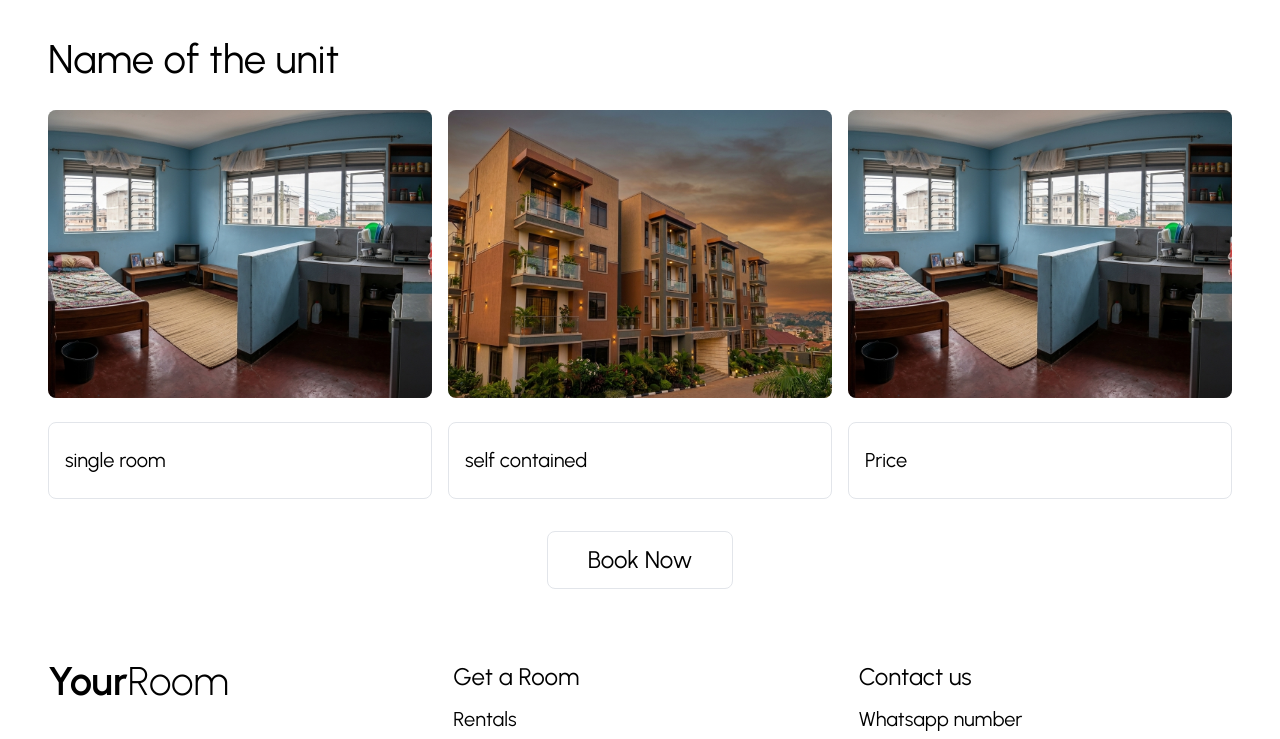
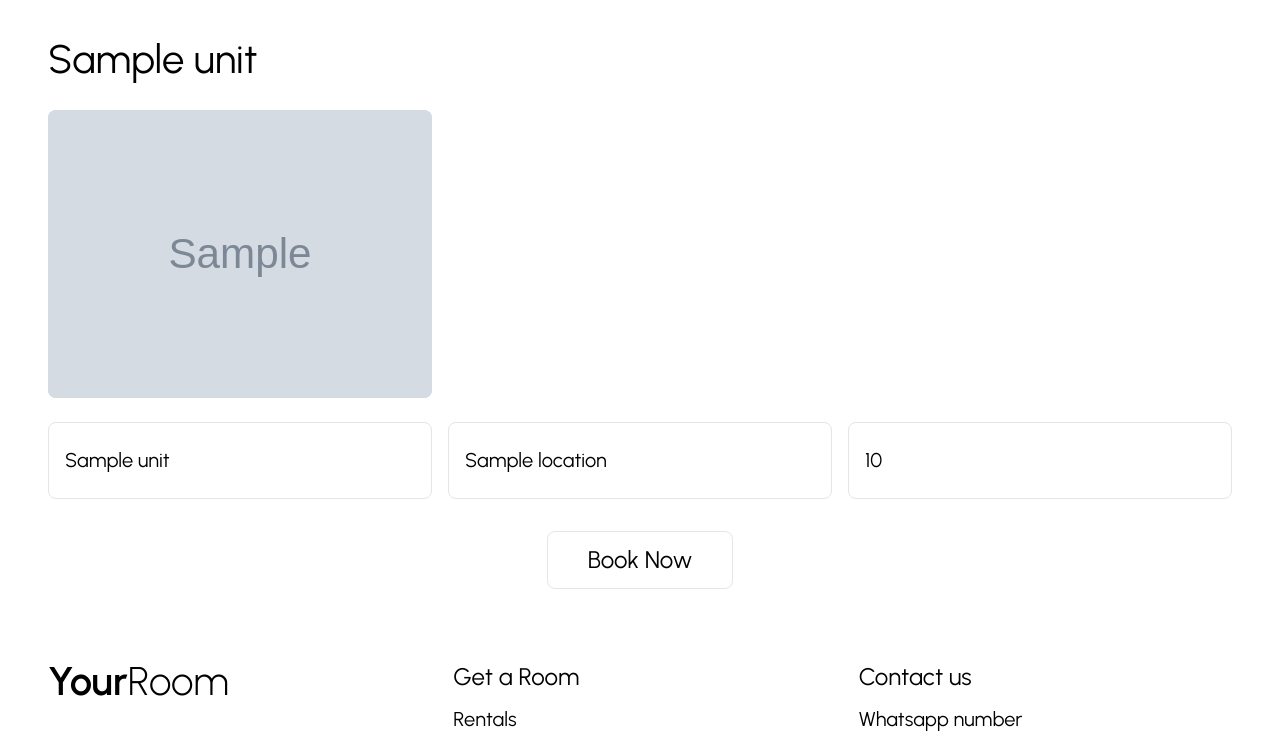
Before and after one commit to Nalyaham/Freelance_project, a Django app: template your_room/templates/your_room/detail.html in a window 1280 px wide. Shown: the top 739 px of the page. Run offline with Django 5.2, Linux system fonts and the light colour scheme; the template is opened without the code that fills it: most values are stand-ins (such as "Sample title", 1, 10 or a date in 2020); grey boxes marked "Sample" are stand-in pictures; parts of the project's set-up code (start-up, migrations or seed data) failed here and were passed over.

Commit message:
Impelemented the detail view and template

```diff
--- a/YourRoom/urls.py
+++ b/YourRoom/urls.py
@@ -16,7 +16,7 @@ Including another URLconf
 """
 from django.contrib import admin
 from django.urls import path
-from your_room.views import index, rental, rental_detail
+from your_room.views import index, rental, unit_detail
 from django.conf import settings
 from django.conf.urls.static import static
 
@@ -24,7 +24,7 @@ urlpatterns = [
     path("admin/", admin.site.urls),
     path("", index, name="index"),
     path("rentals/", rental, name = "rentals"),
-    path("rentals/<int:pk>/", rental_detail, name="rental-detail")
+    path("unit/<str:unit_type>/<int:pk>/", unit_detail, name="unit-detail")
 ]
 
 urlpatterns += static(settings.MEDIA_URL, document_root=settings.MEDIA_ROOT)
--- a/your_room/templates/your_room/detail.html
+++ b/your_room/templates/your_room/detail.html
@@ -14,16 +14,27 @@
 </head>
 <body>
 <main>
-  <h1 class="page-title container">Name of the unit</h1>
+  <h1 class="page-title container">{{unit.name}}</h1>
   <div class="gallery container">
-    <img src="{% static 'your_room/images/unit-gallery.png' %}" alt="Unit photo 1" />
-    <img src="{% static 'your_room/images/hero.png' %}" alt="Unit photo 2" />
-    <img src="{% static 'your_room/images/unit-gallery.png' %}" alt="Unit photo 3" />
-  </div>
+    {% for img in unit.images.all %}
+    <img src="{{ img.image.url }}" alt="{{ unit.name }}" />
+    {% endfor %}
+    </div>
   <div class="meta container">
-    <div>single room</div>
-    <div>self contained</div>
-    <div>Price</div>
+    {% if unit_type == 'rental' %}
+    <div>{{ unit.location }}</div>
+    <div>{% if unit.self_contained %} Self contained
+      {% else %} Not self contained {% endif %}</div>
+    <div>{{ unit.price }}</div>
+    {% elif unit_type == 'hostel' %}
+    <div>{{ unit.univeristy }}</div>
+    <div>{% if unit.self_contained %} Self contained {% else %} Not self contained {% endif %}</div>
+    <div>{{ unit.price }}</div>
+    {% else %}
+    <div>{{ unit.name }}</div>
+    <div>{{ unit.location }}</div>
+    <div>{{ unit.price }}</div>
+    {% endif %}
   </div>
   <div class="center-action"><button class="btn btn--lg" id="book-now" type="button">Book Now</button></div>
 </main>
--- a/your_room/templates/your_room/rentals.html
+++ b/your_room/templates/your_room/rentals.html
@@ -49,7 +49,7 @@
         <p>{{ unit.get_room_type_display }}</p>
         <p>{{ unit.location }}</p>
         <div class="card__action">
-          <a class="btn btn--sm" href="{% url 'rental-detail' unit.pk %}">Details</a>
+          <a class="btn btn--sm" href="{% url 'unit-detail' 'rental' unit.pk %}">Details</a>
         </div>
       </article>
     {% empty %}
--- a/your_room/views.py
+++ b/your_room/views.py
@@ -35,4 +35,4 @@ UNIT_MODELS = { 'rental' : Rental,
 def unit_detail(request,unit_type, pk):
     model = UNIT_MODELS.get(unit_type)
     unit = get_object_or_404(model.objects.prefetch_related("images"), pk=pk)
-    return render(request, "your_room/detail.html", {"unit": unit})
+    return render(request, "your_room/detail.html", {"unit": unit, "unit_type": unit_type})
```
Also changed, not shown: db.sqlite3, units/2026/08/hero1.jpg (added), units/2026/08/hero1_3uZmIBu.jpg (added), units/2026/08/hero2.jpg (added), units/2026/08/hero2_e58VIOI.jpg (added).
